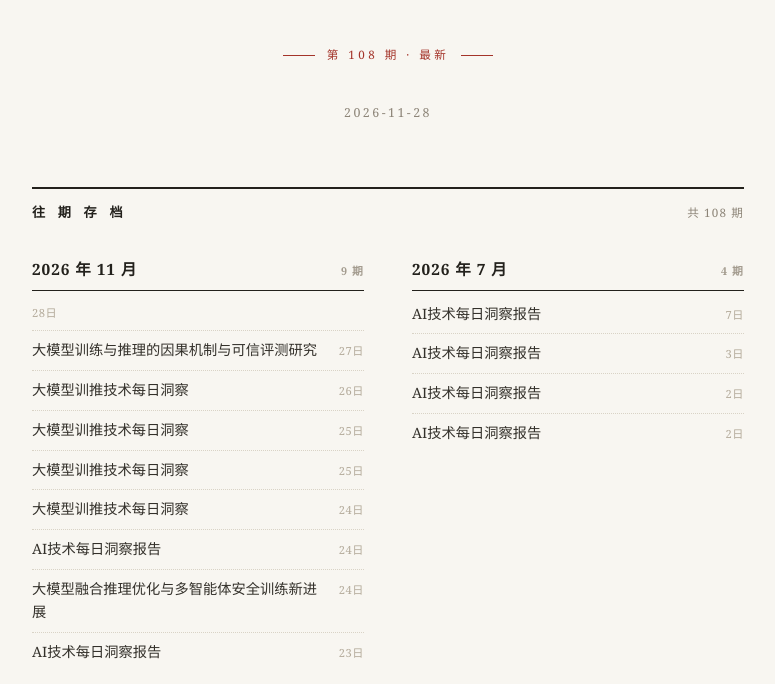
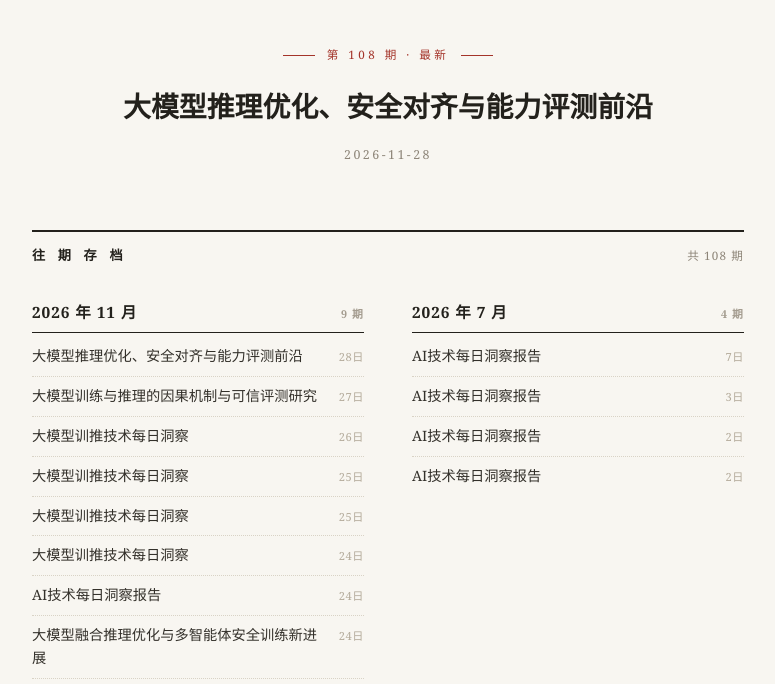
Before and after one commit to sailing27/xinsight, a plain HTML site: page index.html in a window 1280 px wide. Shown: the part 82-766 px from the top of the page, without its empty margins (252-1027 px from the left). Drawn offline with Linux system fonts and the light colour scheme.

Commit message:
fix: 恢复首页11-28入口（误删重建）

```diff
--- a/index.html
+++ b/index.html
@@ -110,7 +110,7 @@
 
   <section class="latest">
     <div class="issue">第 108 期 · 最新</div>
-    <h2></h2>
+    <h2><a href="reports/2026-11/2026-11-28.html">大模型推理优化、安全对齐与能力评测前沿</a></h2>
     <div class="date">2026-11-28</div>
   </section>
 
@@ -123,7 +123,7 @@
         <section class="month">
           <h3><span class="ym">2026 年 11 月</span><span class="cnt">9 期</span></h3>
           <ul>
-            <li><span class="d">28日</span></li>
+            <li><a href="reports/2026-11/2026-11-28.html">大模型推理优化、安全对齐与能力评测前沿</a><span class="d">28日</span></li>
             <li><a href="reports/2026-11/2026-11-27.html">大模型训练与推理的因果机制与可信评测研究</a><span class="d">27日</span></li>
             <li><a href="reports/2026-11/2026-11-26.html">大模型训推技术每日洞察</a><span class="d">26日</span></li>
             <li><a href="reports/2026-11/2026-11-25_1.html">大模型训推技术每日洞察</a><span class="d">25日</span></li>
```
